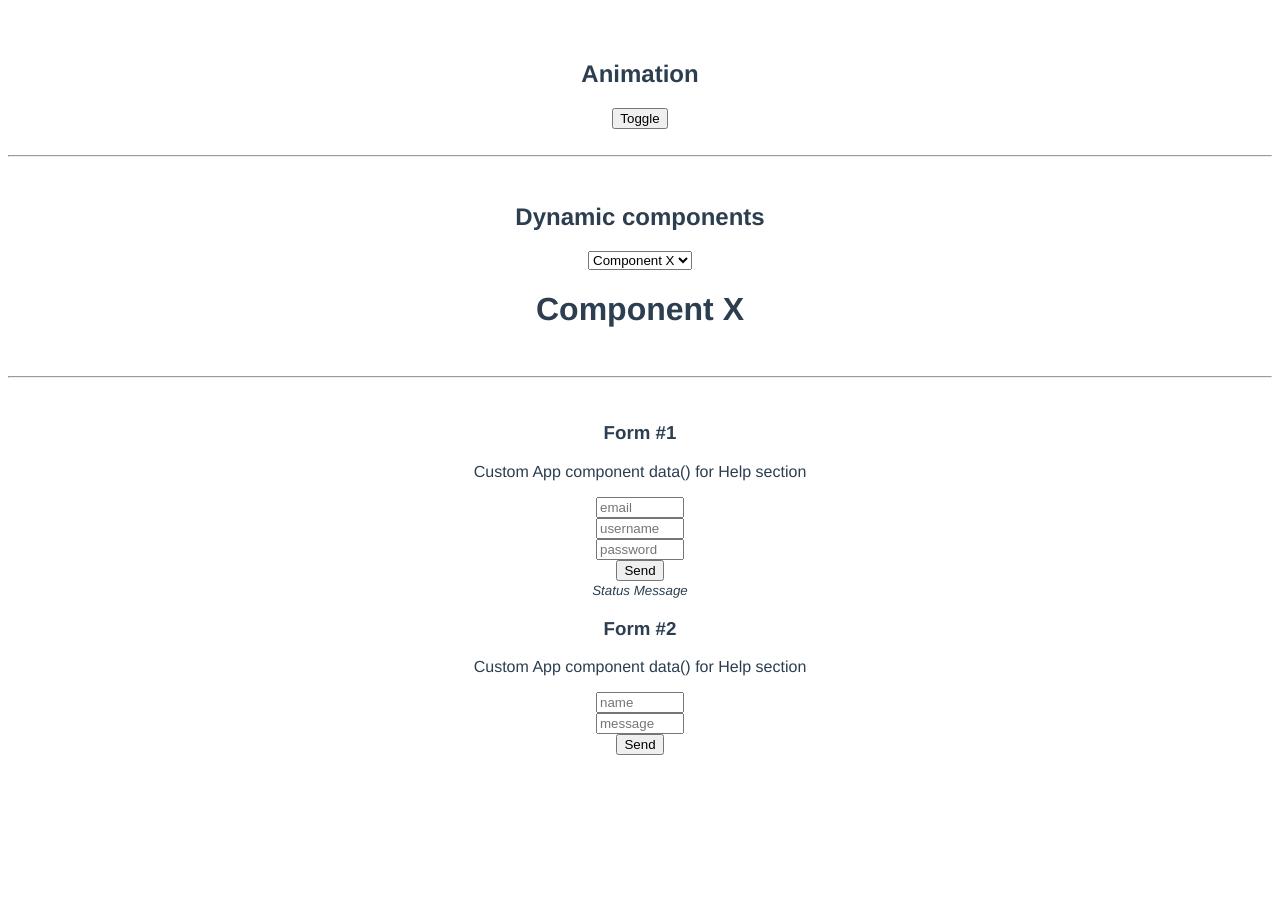
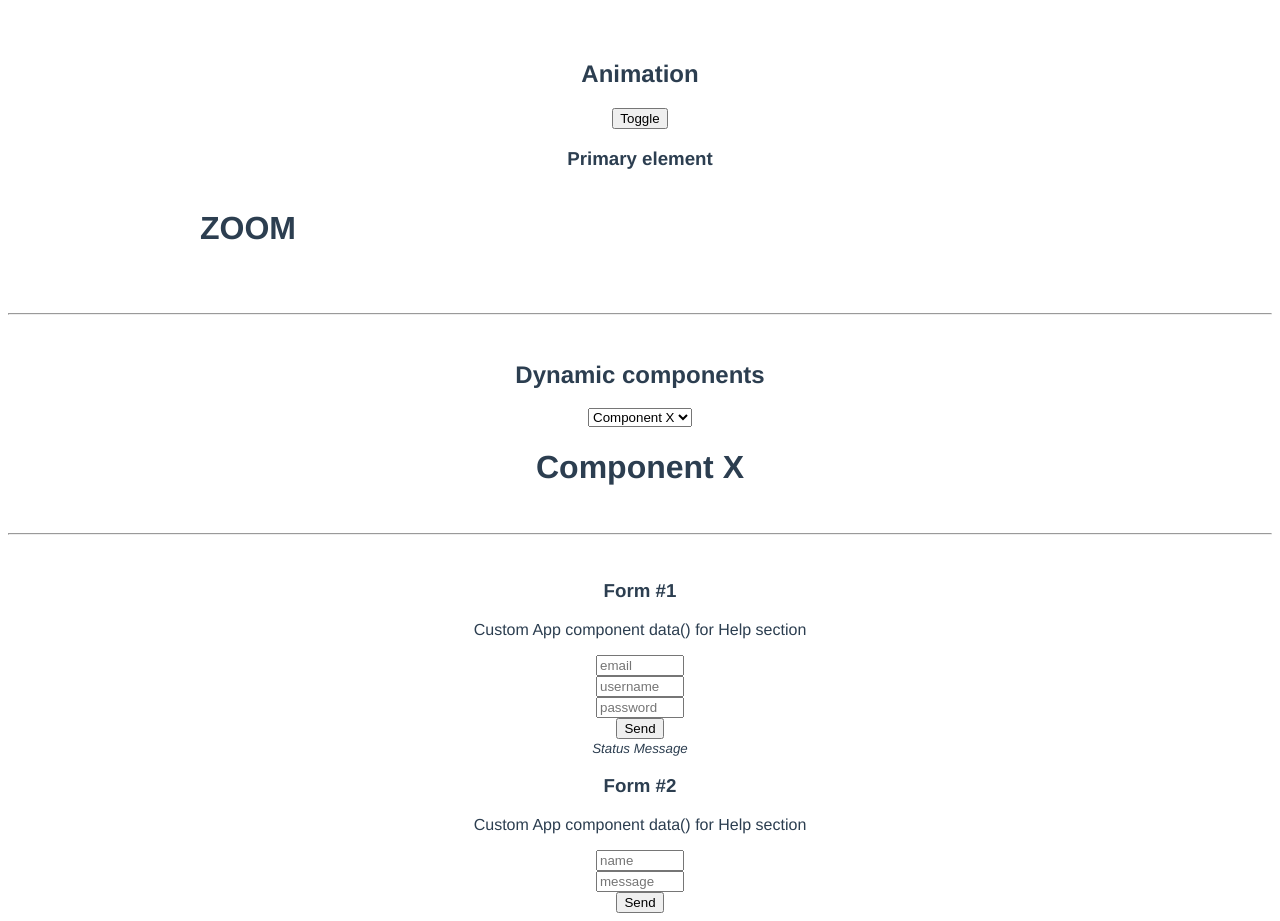
Before and after one commit to WebDevelopUa/vue3-form-slots, a Vue app: page / in a window 1280 px wide. Before the commit the page ends 800 px from the top, so only its background shows below. Built offline with nearby package versions, Linux system fonts and the light colour scheme.

Commit message:
Add Zoom animation

```diff
--- a/src/components/TransitionAnimation.vue
+++ b/src/components/TransitionAnimation.vue
@@ -5,11 +5,28 @@
       Toggle
     </button>
 
-    <!-- Add animation  -->
-    <transition name="fade">
-      <h3 v-if="flag">
-        Button Clicked!
+    <!-- Add animation #1 -->
+    <transition name="fade" mode="out-in" appear>
+      <h3 v-if="flag" key="main">
+        Primary element
       </h3>
+      <h3 v-else key="secondary">
+        Secondary element
+      </h3>
+    </transition>
+
+    <!-- Add animation #2 -->
+    <!--    <transition name="fade" mode="in-out" duration="8000">-->
+    <!--      <h4 v-show="flag">-->
+    <!--        v-show="flag"-->
+    <!--      </h4>-->
+    <!--    </transition>-->
+
+    <!-- Add animation #3 -->
+    <transition name="zoom" type="transition" mode="out-in" appear>
+      <h1 v-show="flag">
+        ZOOM
+      </h1>
     </transition>
 
   </div>
@@ -20,16 +37,21 @@ export default {
   name: "TransitionAnimation",
   data() {
     return {
-      flag: false
+      flag: true
     }
   }
 }
 </script>
 
 <style scoped>
+h1 {
+  width: 400px;
+  padding: 20px;
+  margin: 20px;
+}
+
 .fade-enter-from {
   opacity: 0;
-  color: aqua;
 }
 
 .fade-enter-active,
@@ -37,15 +59,60 @@ export default {
   transition: all 4s linear;
 }
 
+.fade-leave-from,
 .fade-enter-to {
   opacity: 1;
-  color: yellow;
+  background-color: black;
+  color: white;
 }
 
 .fade-leave-to {
   opacity: 0;
-  color: coral;
+  background-color: orange;
 }
 
+.zoom-enter-active {
+  animation: zoom-in 2s linear forwards;
+  transition: opacity 3s ease-in-out;
+}
+
+.zoom-leave-active {
+  animation: zoom-out 2s linear forwards;
+  transition: opacity 3s ease-in-out;
+}
+
+.zoom-enter-from {
+  opacity: 0;
+  background-color: red;
+}
+
+.zoom-leave-to {
+  opacity: 0;
+  background-color: orange;
+}
+
+.zoom-leave-from,
+.zoom-enter-to {
+  opacity: 1;
+  background-color: hotpink;
+}
+
+@keyframes zoom-in {
+  from {
+    transform: scale(0, 0);
+  }
+  to {
+    transform: scale(1, 1);
+  }
+}
+
+@keyframes zoom-out {
+  from {
+    transform: scale(1, 1);
+  }
+  to {
+    transform: scale(0, 0);
+  }
+}
 
 </style>
```
Also changed, not shown: 1 other file (tests, documents, lock files or other folders).
